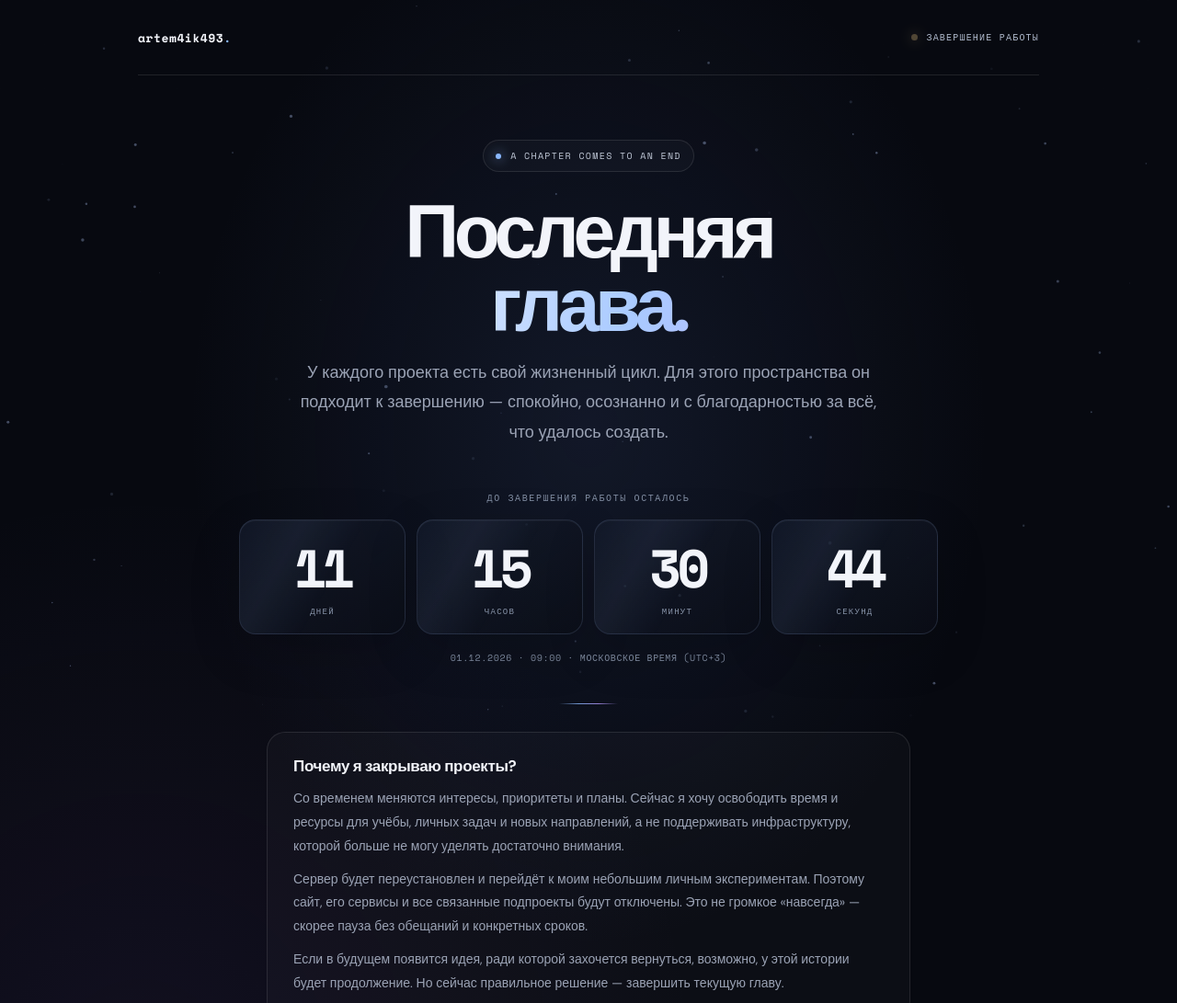
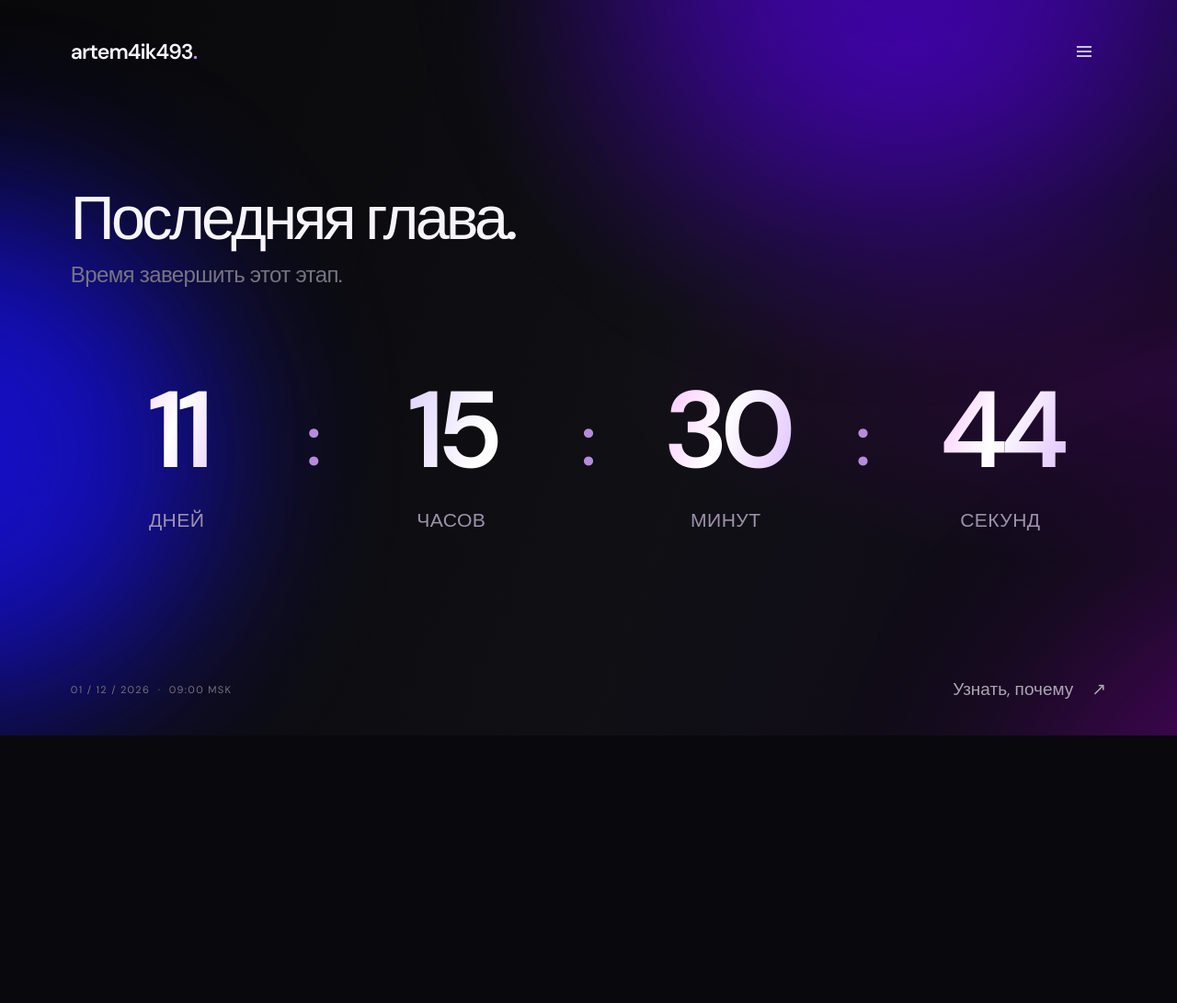
Before and after one commit to Artem4ik493/main-site, a plain HTML site: page index.html in a window 1280 px wide. Shown: the top 1091 px of the page at 92% size. After the commit the page ends 800 px from the top, so only its background shows below. Drawn offline with nearby package versions, Linux system fonts and the light colour scheme.

Commit message:
Redesign countdown landing page in immersive minimal style

```diff
--- a/index.html
+++ b/index.html
@@ -1,138 +1,61 @@
 <!doctype html>
 <html lang="ru">
 <head>
-  <meta charset="utf-8">
-  <meta name="viewport" content="width=device-width, initial-scale=1">
-  <meta name="theme-color" content="#070910">
-  <meta name="description" content="artem4ik493 — завершающий этап работы сайта и связанных проектов. До 1 декабря 2026 года, 09:00 по московскому времени.">
-  <meta name="robots" content="noindex, follow">
-  <title>Последняя глава — artem4ik493</title>
-  <link rel="icon" href="/assets/images/site-logo.ico" type="image/x-icon">
-  <link rel="preconnect" href="https://fonts.googleapis.com">
-  <link rel="preconnect" href="https://fonts.gstatic.com" crossorigin>
-  <link href="https://fonts.googleapis.com/css2?family=DM+Sans:wght@400;500;600;700;800&family=Space+Mono:wght@400;700&display=swap" rel="stylesheet">
+<meta charset="utf-8"><meta name="viewport" content="width=device-width,initial-scale=1">
+<meta name="theme-color" content="#08070c"><meta name="description" content="Последняя глава artem4ik493. Обратный отсчёт до завершения работы сайта и связанных проектов — 1 декабря 2026, 09:00 МСК.">
+<meta name="robots" content="noindex,follow"><title>Последняя глава — artem4ik493</title>
+<link rel="preconnect" href="https://fonts.googleapis.com"><link rel="preconnect" href="https://fonts.gstatic.com" crossorigin>
+<link href="https://fonts.googleapis.com/css2?family=DM+Sans:wght@400;500;600;700;800&display=swap" rel="stylesheet">
 <style>
-    :root{color-scheme:dark;--bg:#070910;--fg:#f2f4fa;--muted:#9ba3b5;--line:rgba(255,255,255,.1);--blue:#8ab8ff;--violet:#b49aff;--mono:"Space Mono",monospace;--sans:"DM Sans",sans-serif}
-    *{box-sizing:border-box}
-    html{min-height:100%;background:var(--bg)}
-    body{margin:0;min-height:100vh;overflow-x:hidden;background:radial-gradient(ellipse at 50% 36%,rgba(68,91,151,.18),transparent 48%),radial-gradient(ellipse at 12% 90%,rgba(112,75,160,.11),transparent 38%),var(--bg);color:var(--fg);font-family:var(--sans)}
-    body:before{content:"";position:fixed;inset:0;pointer-events:none;opacity:.2;background-image:linear-gradient(rgba(255,255,255,.025) 1px,transparent 1px),linear-gradient(90deg,rgba(255,255,255,.025) 1px,transparent 1px);background-size:48px 48px;mask-image:linear-gradient(#000,transparent 85%)}
-    #stars{position:fixed;inset:0;width:100%;height:100%;pointer-events:none;opacity:.8}
-    .shell{position:relative;z-index:1;width:min(980px,calc(100% - 36px));min-height:100vh;margin:auto;display:flex;flex-direction:column}
-    header{height:82px;display:flex;align-items:center;justify-content:space-between;border-bottom:1px solid var(--line)}
-    .brand{font:700 13px var(--mono);letter-spacing:.04em}.brand span{color:var(--blue)}
-    .status{display:flex;align-items:center;gap:9px;color:#aeb8ca;font:10px var(--mono);letter-spacing:.12em;text-transform:uppercase}
-    .status i{width:7px;height:7px;border-radius:50%;background:#d9b879;box-shadow:0 0 14px #d9b879;animation:blink 2s infinite}
-    main{flex:1;display:grid;place-items:center;padding:70px 0 80px}
-    .content{width:100%;text-align:center}
-    .eyebrow{display:inline-flex;align-items:center;gap:10px;padding:9px 13px;border:1px solid var(--line);border-radius:999px;background:rgba(255,255,255,.025);color:#c1c9d8;font:10px var(--mono);letter-spacing:.13em;text-transform:uppercase}
-    .eyebrow:before{content:"";width:6px;height:6px;border-radius:50%;background:var(--blue);box-shadow:0 0 13px var(--blue)}
-    h1{margin:25px 0 16px;font-size:clamp(42px,8vw,82px);line-height:.98;letter-spacing:-.065em;font-weight:700}
-    h1 span{display:block;color:transparent;background:linear-gradient(105deg,#fff 15%,#a9caff 55%,#c5a9ff 90%);background-clip:text;-webkit-background-clip:text}
-    .intro{max-width:650px;margin:0 auto;color:var(--muted);font-size:clamp(15px,2vw,18px);line-height:1.8}
-    .count-wrap{margin:48px auto 0;max-width:760px}
-    .count-label{margin-bottom:16px;color:#818da2;font:10px var(--mono);letter-spacing:.16em;text-transform:uppercase}
-    .countdown{display:grid;grid-template-columns:repeat(4,1fr);gap:12px}
-    .unit{position:relative;padding:22px 10px 18px;border:1px solid rgba(169,196,255,.14);border-radius:18px;background:linear-gradient(145deg,rgba(20,27,43,.78),rgba(11,14,23,.7));box-shadow:inset 0 1px rgba(255,255,255,.04),0 18px 55px rgba(0,0,0,.16);overflow:hidden}
-    .unit:before{content:"";position:absolute;inset:0;background:linear-gradient(120deg,transparent 20%,rgba(169,196,255,.055),transparent 75%);transform:translateX(-100%);animation:shine 7s ease-in-out infinite}
-    .number{position:relative;display:block;font:700 clamp(34px,6vw,58px)/1 var(--mono);letter-spacing:-.08em;font-variant-numeric:tabular-nums}
-    .unit-label{position:relative;display:block;margin-top:12px;color:#8995aa;font:9px var(--mono);letter-spacing:.14em;text-transform:uppercase}
-    .deadline{margin-top:18px;color:#818da2;font:10px var(--mono);letter-spacing:.06em}
-    .divider{width:64px;height:1px;margin:42px auto 30px;background:linear-gradient(90deg,transparent,var(--blue),var(--violet),transparent);opacity:.8}
-    .message{max-width:700px;margin:auto;text-align:left;padding:25px 28px;border:1px solid var(--line);border-radius:20px;background:rgba(255,255,255,.025)}
-    .message h2{margin:0 0 12px;font-size:17px;letter-spacing:-.02em}
-    .message p{margin:0;color:var(--muted);font-size:14px;line-height:1.85}
-    .message p+p{margin-top:10px}
-    .signature{margin-top:25px;color:#d2d9e7;font-size:13px}
-    .signature span{color:var(--blue)}
-    footer{display:flex;justify-content:space-between;gap:20px;padding:22px 0 28px;border-top:1px solid var(--line);color:#687387;font:9px var(--mono);letter-spacing:.06em}
-    .finished{display:none;margin:48px auto 0;max-width:700px;padding:25px;border:1px solid rgba(180,154,255,.22);border-radius:20px;background:rgba(180,154,255,.055);animation:arrive 1.2s both}
-    .finished h2{margin:0 0 10px;font-size:clamp(25px,5vw,38px);letter-spacing:-.05em}
-    .finished p{margin:0;color:var(--muted);line-height:1.8}
-    body.is-finished .count-wrap,body.is-finished .divider,body.is-finished .message{display:none}
-    body.is-finished .finished{display:block}
-    body.is-finished .status i{background:#b49aff;box-shadow:0 0 14px #b49aff}
-    @keyframes blink{50%{opacity:.35}}
-    @keyframes shine{0%,65%,100%{transform:translateX(-110%)}80%{transform:translateX(110%)}}
-    @keyframes arrive{from{opacity:0;transform:translateY(18px) scale(.98);filter:blur(8px)}to{opacity:1;transform:none;filter:none}}
-    @media(max-width:600px){.shell{width:calc(100% - 28px)}header{height:68px}.status{font-size:8px}.countdown{gap:7px}.unit{padding:18px 5px 15px;border-radius:13px}.number{font-size:clamp(25px,8vw,40px)}.unit-label{font-size:7px;letter-spacing:.08em}.message{padding:21px}.message p{font-size:13px}footer{font-size:8px;flex-direction:column;gap:8px}main{padding:55px 0 60px}}
-    @media(prefers-reduced-motion:reduce){*,*:before,*:after{animation-duration:.01ms!important;animation-iteration-count:1!important;scroll-behavior:auto!important}#stars{display:none}}
-  </style>
-</head>
+:root{--bg:#09080d;--fg:#f7f5fb;--muted:#92909e;--pink:#e67bff;--blue:#433bff;--purple:#7900df}
+*{box-sizing:border-box}html{scroll-behavior:smooth}body{margin:0;min-height:100vh;overflow:hidden;background:var(--bg);color:var(--fg);font-family:"DM Sans",sans-serif}
+.ambient{position:fixed;inset:0;overflow:hidden;pointer-events:none;z-index:0;background:radial-gradient(ellipse at 77% 6%,rgba(75,0,190,.52),transparent 34%),radial-gradient(ellipse at 100% 52%,rgba(113,0,154,.24),transparent 34%),linear-gradient(110deg,#08080a 0%,#101014 56%,#10091a 100%)}
+.glow{position:absolute;width:540px;height:540px;border-radius:50%;filter:blur(95px);opacity:.75;animation:drift 15s ease-in-out infinite alternate}
+.glow.one{left:-340px;top:26%;background:#1911ff}.glow.two{right:8%;top:-410px;background:#4d00d5;opacity:.55;animation-delay:-5s}.glow.three{right:-340px;bottom:-350px;background:#a000c5;opacity:.38;animation-delay:-9s}
+@keyframes drift{to{transform:translate3d(90px,65px,0) scale(1.18)}}
+.page{position:relative;z-index:1;min-height:100svh;padding:0 clamp(26px,6vw,86px);display:flex;flex-direction:column}
+header{height:112px;display:flex;align-items:center;justify-content:space-between}
+.brand{font-size:clamp(17px,2vw,23px);font-weight:600;letter-spacing:-.04em}.brand span{color:#c18bff}
+.menu{width:48px;height:48px;border:0;background:transparent;color:white;display:grid;place-items:center;cursor:pointer;border-radius:50%;transition:background .25s}.menu:hover{background:#ffffff12}.menu svg{width:24px;height:24px}
+main{flex:1;display:flex;flex-direction:column;justify-content:center;padding:4vh 0 8vh}
+.heading{margin-bottom:clamp(60px,12vh,130px)}
+h1{font-size:clamp(38px,5.2vw,72px);font-weight:500;letter-spacing:-.055em;line-height:1.05;margin:0 0 10px}
+.subheading{font-size:clamp(16px,2vw,24px);color:#777482;letter-spacing:-.025em}
+.timer{width:100%;display:grid;grid-template-columns:1fr auto 1fr auto 1fr auto 1fr;align-items:center;gap:clamp(9px,2vw,30px);font-variant-numeric:tabular-nums}
+.unit{text-align:center;min-width:0}.digits{font-size:clamp(48px,9.2vw,132px);font-weight:600;line-height:1;letter-spacing:-.075em;white-space:nowrap;background:linear-gradient(110deg,#f8a0ff 0%,#fff 48%,#d1a2ff 100%);-webkit-background-clip:text;background-clip:text;color:transparent}
+.unit:nth-of-type(3) .digits{background:linear-gradient(110deg,#c8b4ff,#fff 65%);-webkit-background-clip:text;background-clip:text}
+.unit-label{margin-top:25px;color:#9d91ad;font-size:clamp(12px,1.65vw,22px);font-weight:500;text-transform:uppercase;letter-spacing:.02em}
+.separator{font-size:clamp(35px,6vw,82px);font-weight:500;color:#b68bdb;line-height:1;transform:translateY(-15px)}
+.bottom{display:flex;align-items:center;justify-content:space-between;gap:20px;padding:26px 0 30px;color:#aaa6b2;font-size:clamp(13px,1.6vw,19px)}
+.bottom small{font-size:11px;color:#777280;letter-spacing:.12em;text-transform:uppercase}
+.note{display:flex;align-items:center;gap:20px}.note button{border:0;background:none;color:inherit;font:inherit;cursor:pointer;padding:8px 0}.note button:hover{color:white}
+.modal{position:fixed;inset:0;z-index:5;background:#05040bdc;backdrop-filter:blur(18px);display:grid;place-items:center;padding:24px;opacity:0;visibility:hidden;transition:.35s}
+.modal.open{opacity:1;visibility:visible}.modal-card{width:min(650px,100%);padding:clamp(25px,5vw,48px);border:1px solid #ffffff24;background:linear-gradient(135deg,#171321ed,#0d0c14f2);box-shadow:0 30px 100px #0008}
+.modal-top{display:flex;justify-content:space-between;align-items:center;margin-bottom:30px;color:#b9a5d6;font-size:11px;letter-spacing:.15em;text-transform:uppercase}
+.close{border:0;background:none;color:white;font-size:26px;cursor:pointer}
+.modal h2{font-size:clamp(28px,5vw,42px);font-weight:500;letter-spacing:-.05em;margin:0 0 18px}
+.modal p{color:#aaa5b4;font-size:15px;line-height:1.85;margin:12px 0}
+.modal .date{color:#e6c6ff;font-size:12px;letter-spacing:.1em;margin-top:26px}
+@media(max-width:700px){.page{padding:0 22px}header{height:82px}main{padding:5vh 0}.heading{margin-bottom:75px}.timer{gap:5px}.digits{font-size:clamp(34px,9vw,64px)}.unit-label{font-size:9px;margin-top:15px}.separator{font-size:clamp(22px,5vw,36px);transform:translateY(-9px)}.bottom{align-items:flex-end}.bottom small{max-width:120px;line-height:1.6}.note{gap:8px;flex-direction:column;align-items:flex-end;text-align:right}.glow{filter:blur(75px)}}
+@media(max-width:390px){.timer{gap:2px}.digits{font-size:32px}.unit-label{font-size:8px}.separator{font-size:20px}.heading{margin-bottom:60px}}
+@media(prefers-reduced-motion:reduce){*,*:before,*:after{animation:none!important;scroll-behavior:auto!important;transition:none!important}}
+</style></head>
 <body>
-  <canvas id="stars" aria-hidden="true"></canvas>
-  <div class="shell">
-    <header>
-      <div class="brand">artem4ik493<span>.</span></div>
-      <div class="status"><i></i><span id="statusText">Завершение работы</span></div>
-    </header>
+<div class="ambient" aria-hidden="true"><i class="glow one"></i><i class="glow two"></i><i class="glow three"></i></div>
+<div class="page">
+<header><div class="brand">artem4ik493<span>.</span></div><button class="menu" id="openInfo" aria-label="Почему проекты закрываются" title="Информация"><svg viewBox="0 0 24 24" fill="none" stroke="currentColor" stroke-width="1.6"><path d="M4 7h16M4 12h16M4 17h16"/></svg></button></header>
 <main>
-      <div class="content">
-        <div class="eyebrow">A chapter comes to an end</div>
-        <h1>Последняя <span>глава.</span></h1>
-        <p class="intro">У каждого проекта есть свой жизненный цикл. Для этого пространства он подходит к завершению — спокойно, осознанно и с благодарностью за всё, что удалось создать.</p>
-
-        <section class="count-wrap" aria-label="Обратный отсчёт до закрытия">
-          <div class="count-label">До завершения работы осталось</div>
-          <div class="countdown">
-            <div class="unit"><span class="number" id="days">00</span><span class="unit-label">Дней</span></div>
-            <div class="unit"><span class="number" id="hours">00</span><span class="unit-label">Часов</span></div>
-            <div class="unit"><span class="number" id="minutes">00</span><span class="unit-label">Минут</span></div>
-            <div class="unit"><span class="number" id="seconds">00</span><span class="unit-label">Секунд</span></div>
-          </div>
-          <div class="deadline">01.12.2026 · 09:00 · МОСКОВСКОЕ ВРЕМЯ (UTC+3)</div>
-        </section>
-
-        <section class="finished" id="finished" aria-live="polite">
-          <h2>На этом этапе — точка.</h2>
-          <p>Сайт и связанные с ним проекты завершили работу. Спасибо, что были частью этой небольшой истории. Возможно, однажды здесь появится что-то новое.</p>
-        </section>
-
-        <div class="divider"></div>
-        <section class="message">
-          <h2>Почему я закрываю проекты?</h2>
-          <p>Со временем меняются интересы, приоритеты и планы. Сейчас я хочу освободить время и ресурсы для учёбы, личных задач и новых направлений, а не поддерживать инфраструктуру, которой больше не могу уделять достаточно внимания.</p>
-          <p>Сервер будет переустановлен и перейдёт к моим небольшим личным экспериментам. Поэтому сайт, его сервисы и все связанные подпроекты будут отключены. Это не громкое «навсегда» — скорее пауза без обещаний и конкретных сроков.</p>
-          <p>Если в будущем появится идея, ради которой захочется вернуться, возможно, у этой истории будет продолжение. Но сейчас правильное решение — завершить текущую главу.</p>
-        </section>
-        <div class="signature">Спасибо за этот путь. <span>— artem4ik493</span></div>
+<div class="heading"><h1>Последняя глава.</h1><div class="subheading">Время завершить этот этап.</div></div>
+<div class="timer" role="timer" aria-label="Обратный отсчёт до 1 декабря 2026 года, 9 часов по Москве">
+<div class="unit"><div class="digits" id="days">00</div><div class="unit-label">Дней</div></div><div class="separator">:</div>
+<div class="unit"><div class="digits" id="hours">00</div><div class="unit-label">Часов</div></div><div class="separator">:</div>
+<div class="unit"><div class="digits" id="minutes">00</div><div class="unit-label">Минут</div></div><div class="separator">:</div>
+<div class="unit"><div class="digits" id="seconds">00</div><div class="unit-label">Секунд</div></div>
 </div>
 </main>
-    <footer><span>ARTEM4IK493 · PERSONAL SPACE</span><span>END OF CURRENT CYCLE / 2026</span></footer>
+<footer class="bottom"><small>01 / 12 / 2026 &nbsp;·&nbsp; 09:00 MSK</small><div class="note"><span>Узнать, почему</span><button id="openInfo2" aria-label="Подробнее">↗</button></div></footer>
 </div>
+<div class="modal" id="info" role="dialog" aria-modal="true" aria-labelledby="infoTitle"><div class="modal-card"><div class="modal-top"><span>Завершение проекта / 2026</span><button class="close" id="closeInfo" aria-label="Закрыть">×</button></div><h2 id="infoTitle">Почему эта глава заканчивается?</h2><p>Со временем меняются интересы, приоритеты и планы. Сейчас я хочу освободить время и ресурсы для учёбы, личных задач и новых направлений, а не поддерживать инфраструктуру, которой больше не могу уделять достаточно внимания.</p><p>Сервер будет переустановлен и перейдёт к моим небольшим личным экспериментам. Поэтому сайт, его сервисы и все связанные подпроекты будут отключены.</p><p>Это не громкое «навсегда» — скорее пауза без обещаний и конкретных сроков. Возможно, однажды появится идея, ради которой захочется вернуться.</p><div class="date">СПАСИБО ЗА ЭТОТ ПУТЬ. — ARTEM4IK493</div></div></div>
 <script>
-    (() => {
-      const deadline = new Date('2026-12-01T09:00:00+03:00').getTime();
-      const fields = {days:document.getElementById('days'),hours:document.getElementById('hours'),minutes:document.getElementById('minutes'),seconds:document.getElementById('seconds')};
-      const pad = n => String(n).padStart(2,'0');
-      const tick = () => {
-        const left = deadline - Date.now();
-        if (left <= 0) {
-          Object.values(fields).forEach(el => el.textContent = '00');
-          document.body.classList.add('is-finished');
-          document.getElementById('statusText').textContent = 'Работа завершена';
-          return;
-        }
-        const total = Math.floor(left / 1000);
-        fields.days.textContent = pad(Math.floor(total / 86400));
-        fields.hours.textContent = pad(Math.floor(total % 86400 / 3600));
-        fields.minutes.textContent = pad(Math.floor(total % 3600 / 60));
-        fields.seconds.textContent = pad(total % 60);
-      };
-      tick();
-      window.setInterval(tick, 1000);
-    })();
-
-    (() => {
-      const canvas = document.getElementById('stars');
-      const ctx = canvas.getContext('2d');
-      const reduce = window.matchMedia('(prefers-reduced-motion: reduce)').matches;
-      if (reduce || !ctx) return;
-      let w=0,h=0,points=[],raf=0;
-      const resize=()=>{w=canvas.width=window.innerWidth*devicePixelRatio;h=canvas.height=window.innerHeight*devicePixelRatio;canvas.style.width=innerWidth+'px';canvas.style.height=innerHeight+'px';points=Array.from({length:Math.min(95,Math.floor(innerWidth/13))},()=>({x:Math.random()*w,y:Math.random()*h,r:Math.random()*1.5+.35,v:Math.random()*.16+.035,p:Math.random()*6.28}));};
-      const draw=()=>{ctx.clearRect(0,0,w,h);for(const a of points){a.p+=.008;a.y-=a.v*devicePixelRatio;if(a.y<0){a.y=h;a.x=Math.random()*w;}const alpha=.22+Math.sin(a.p)*.22;ctx.beginPath();ctx.arc(a.x,a.y,a.r*devicePixelRatio,0,Math.PI*2);ctx.fillStyle='rgba(184,207,255,'+alpha+')';ctx.fill();}raf=requestAnimationFrame(draw);};
-      resize();draw();window.addEventListener('resize',resize,{passive:true});window.addEventListener('pagehide',()=>cancelAnimationFrame(raf),{once:true});
-    })();
-  </script>
-</body>
-</html>
+(()=>{const end=new Date('2026-12-01T09:00:00+03:00').getTime();const el={days:document.getElementById('days'),hours:document.getElementById('hours'),minutes:document.getElementById('minutes'),seconds:document.getElementById('seconds')};const pad=n=>String(n).padStart(2,'0');function tick(){let s=Math.max(0,Math.floor((end-Date.now())/1000));el.days.textContent=pad(Math.floor(s/86400));el.hours.textContent=pad(Math.floor(s%86400/3600));el.minutes.textContent=pad(Math.floor(s%3600/60));el.seconds.textContent=pad(s%60);if(s===0)document.querySelector('.subheading').textContent='Этот этап завершён. Спасибо, что были частью истории.'}tick();setInterval(tick,1000);const modal=document.getElementById('info');const open=()=>modal.classList.add('open');const close=()=>modal.classList.remove('open');document.getElementById('openInfo').addEventListener('click',open);document.getElementById('openInfo2').addEventListener('click',open);document.getElementById('closeInfo').addEventListener('click',close);modal.addEventListener('click',e=>{if(e.target===modal)close()});document.addEventListener('keydown',e=>{if(e.key==='Escape')close()})})();
+</script></body></html>
```
Lines whose indentation alone changed are shown as unchanged.
